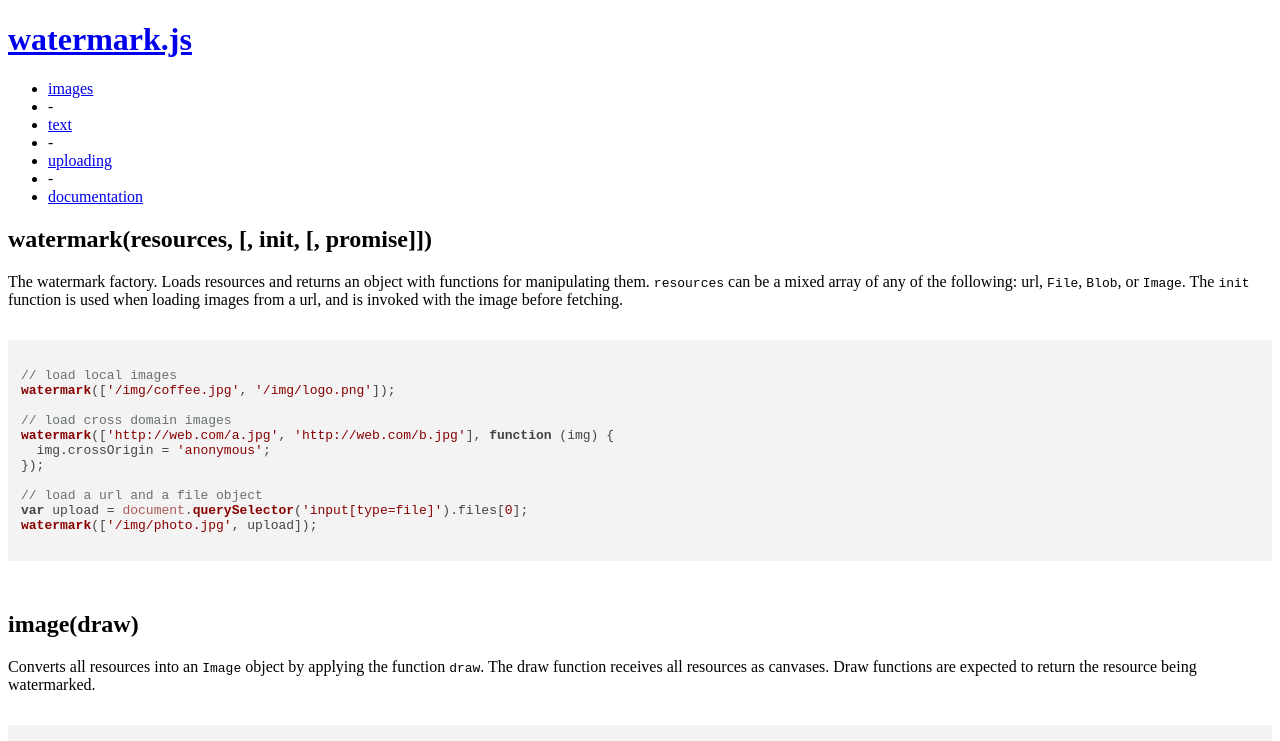
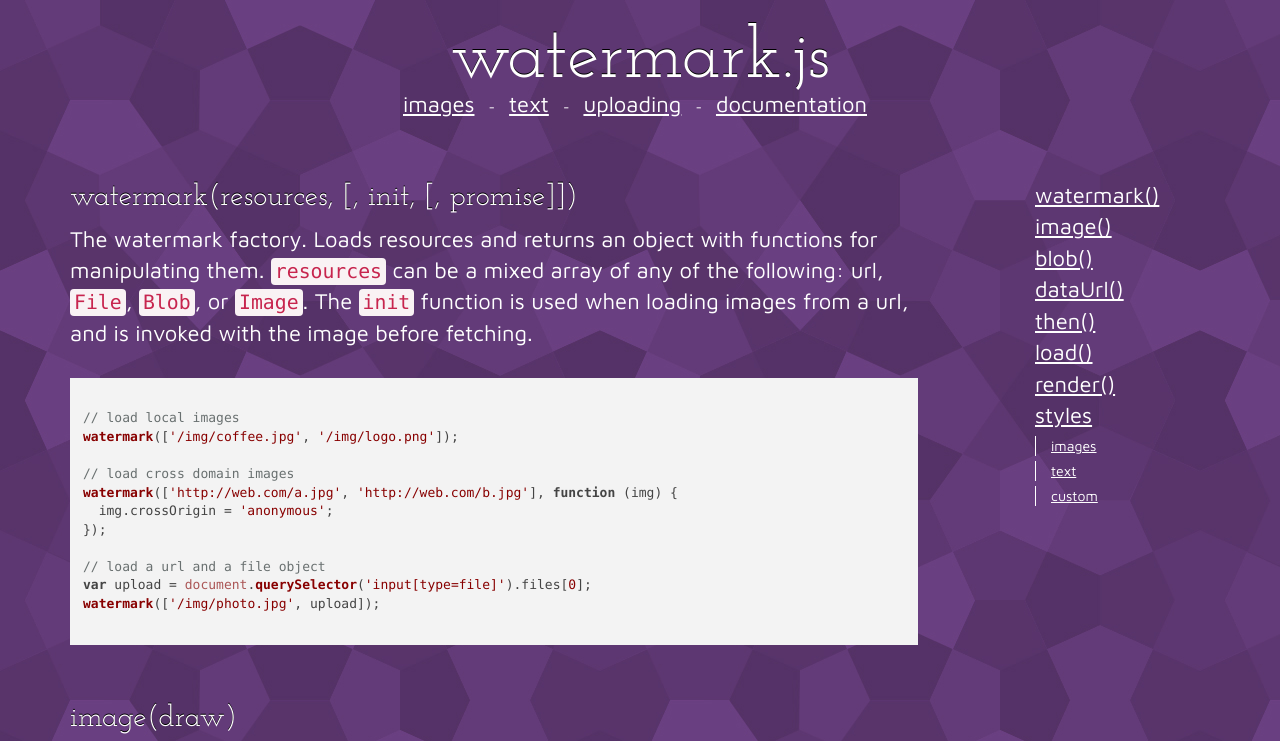
Before and after one commit to brianium/watermarkjs, a plain HTML site: page docs.html in a window 1280 px wide. Shown: the top 741 px of the page. Drawn offline with nearby package versions, Linux system fonts and the light colour scheme; the site is published under a folder, as on GitHub Pages, so addresses that start at the root find nothing.

Commit message:
relative urls on docs and nav

```diff
--- a/docs.html
+++ b/docs.html
@@ -5,16 +5,16 @@
   <meta charset="utf-8">
   <title>watermark.js - api documentation</title>
   <link href='http://fonts.googleapis.com/css?family=Josefin+Slab|Maven+Pro' rel='stylesheet' type='text/css'>
-  <link rel="stylesheet" href="/css/bootstrap.min.css" />
-  <link rel="stylesheet" href="/css/bootstrap-theme.min.css" />
-  <link rel="stylesheet" href="/css/style.css" />
+  <link rel="stylesheet" href="css/bootstrap.min.css" />
+  <link rel="stylesheet" href="css/bootstrap-theme.min.css" />
+  <link rel="stylesheet" href="css/style.css" />
   <link rel="stylesheet" href="//cdnjs.cloudflare.com/ajax/libs/highlight.js/8.5/styles/default.min.css">
 </head>
 
 <body>
   <div class="container">
 
-    <h1 class="text-center"><a href="/">watermark.js</a></h1>
+    <h1 class="text-center"><a href="index.html">watermark.js</a></h1>
     <nav>
       <ul>
         <li><a href="images.html">images</a></li>
@@ -23,7 +23,7 @@
         <li class="separator">-</li>
         <li><a href="uploading.html">uploading</a></li>
         <li class="separator">-</li>
-        <li><a href="docs.html">documentation</a></li>
+        <li><a href="#">documentation</a></li>
       </ul>
     </nav>
 
```
Also changed, not shown: images.html (+2 -2 lines), index.html (+1 -1 lines), text.html (+2 -2 lines), uploading.html (+1 -1 lines).
